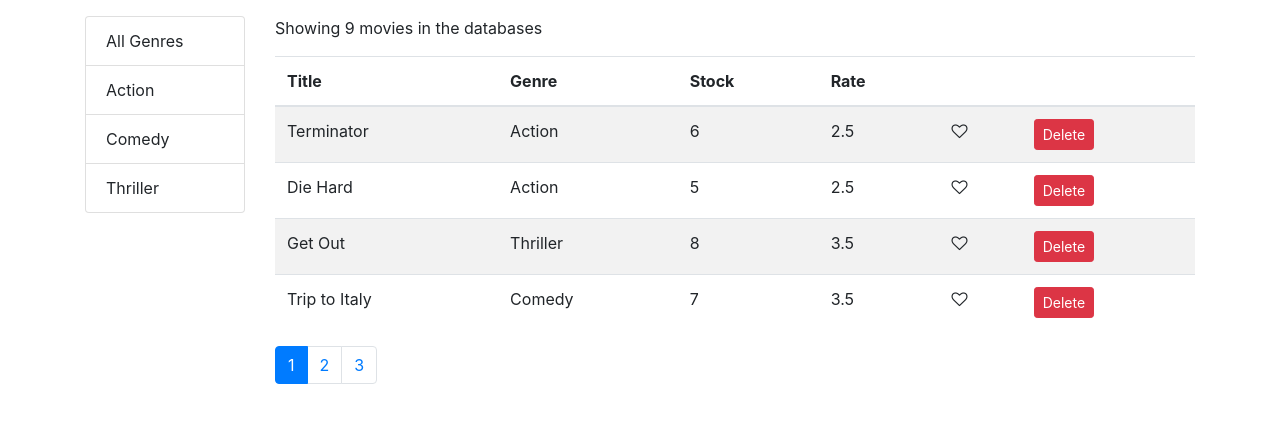
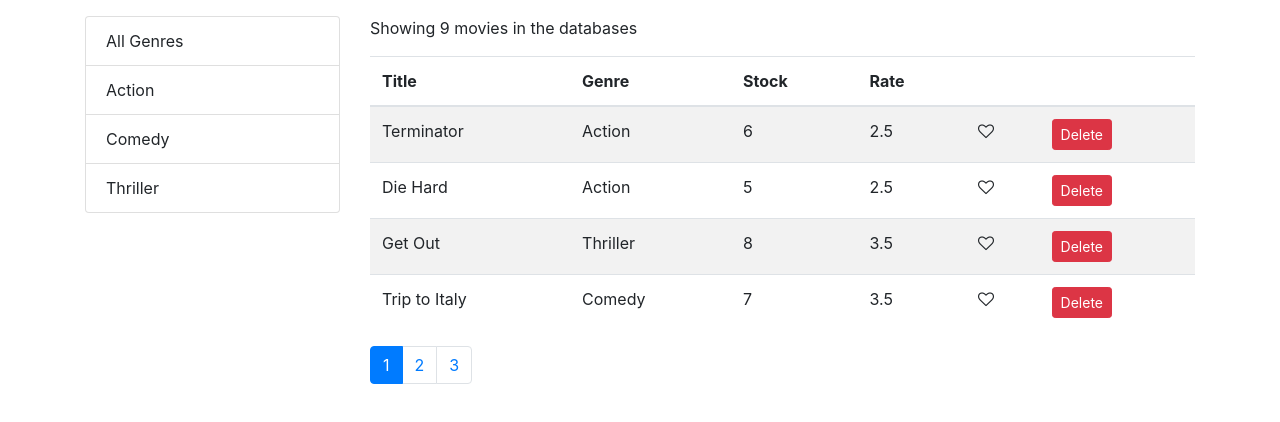
Before and after one commit to anilrai01/react-basics, a React (Create React App) app: page / in a window 1280 px wide. Shown: the top 422 px of the page. Built offline with nearby package versions, Linux system fonts and the light colour scheme.

Commit message:
Extracted Table Component

```diff
--- a/src/components/movies.jsx
+++ b/src/components/movies.jsx
@@ -1,10 +1,10 @@
 import React, { Component } from "react";
 import { getMovies } from "../services/fakeMovieService";
-import Like from "./common-comp/like";
 import Pagination from "./common-comp/pagination";
 import { paginate } from "./utils/paginate";
 import ListGroup from "./common-comp/listGroup";
 import { getGenres } from "../services/fakeGenreService";
+import MovieTable from "./moviesTable";
 
 class Movie extends Component {
   state = {
@@ -19,11 +19,11 @@ class Movie extends Component {
     this.setState({ movies: getMovies(), genre: genres });
   }
 
-  handleDelete(stateID) {
+  handleDelete = stateID => {
     // console.log(stateID);
     const newMovie = this.state.movies.filter(el => el._id !== stateID);
     this.setState({ movies: newMovie });
-  }
+  };
 
   handleLike = movie => {
     const movies = [...this.state.movies];
@@ -60,7 +60,7 @@ class Movie extends Component {
       return <p>There are no movies in the databases</p>;
     return (
       <div className="row">
-        <div className="col-2">
+        <div className="col-3">
           <ListGroup
             items={this.state.genre}
             selectedItem={this.state.selectedGenre}
@@ -69,45 +69,11 @@ class Movie extends Component {
         </div>
         <div className="col">
           <p>Showing {filteredMovie.length} movies in the databases</p>
-          <table className="table table-striped ">
-            <thead>
-              <tr>
-                <th scope="col">Title</th>
-                <th scope="col">Genre</th>
-                <th scope="col">Stock</th>
-                <th scope="col">Rate</th>
-                <th scope="col"></th>
-                <th scope="col"></th>
-              </tr>
-            </thead>
-            <tbody>
-              {movies.map(movie => (
-                <tr key={movie._id}>
-                  <td>{movie.title}</td>
-                  <td>{movie.genre.name}</td>
-                  <td>{movie.numberInStock}</td>
-                  <td>{movie.dailyRentalRate}</td>
-                  <td>
-                    {" "}
-                    <Like
-                      liked={movie.liked}
-                      onLikeToggle={() => this.handleLike(movie)}
-                    />{" "}
-                  </td>
-                  <td>
-                    <button
-                      className="btn btn-danger btn-sm"
-                      onClick={() => {
-                        this.handleDelete(movie._id);
-                      }}
-                    >
-                      Delete
-                    </button>
-                  </td>
-                </tr>
-              ))}
-            </tbody>
-          </table>
+          <MovieTable
+            movies={movies}
+            onLike={this.handleLike}
+            onDelete={this.handleDelete}
+          />
           <Pagination
             itemsCount={filteredMovie.length}
             pageSize={pageSize}
--- /dev/null
+++ b/src/components/moviesTable.jsx
@@ -0,0 +1,50 @@
+import React from "react";
+import Like from "./common-comp/like";
+
+const MoviesTable = props => {
+  const { movies, onLike, onDelete } = props;
+
+  return (
+    <table className="table table-striped ">
+      <thead>
+        <tr>
+          <th scope="col">Title</th>
+          <th scope="col">Genre</th>
+          <th scope="col">Stock</th>
+          <th scope="col">Rate</th>
+          <th scope="col"></th>
+          <th scope="col"></th>
+        </tr>
+      </thead>
+      <tbody>
+        {movies.map(movie => (
+          <tr key={movie._id}>
+            <td>{movie.title}</td>
+            <td>{movie.genre.name}</td>
+            <td>{movie.numberInStock}</td>
+            <td>{movie.dailyRentalRate}</td>
+            <td>
+              {" "}
+              <Like
+                liked={movie.liked}
+                onLikeToggle={() => onLike(movie)}
+              />{" "}
+            </td>
+            <td>
+              <button
+                className="btn btn-danger btn-sm"
+                onClick={() => {
+                  onDelete(movie._id);
+                }}
+              >
+                Delete
+              </button>
+            </td>
+          </tr>
+        ))}
+      </tbody>
+    </table>
+  );
+};
+
+export default MoviesTable;
```
